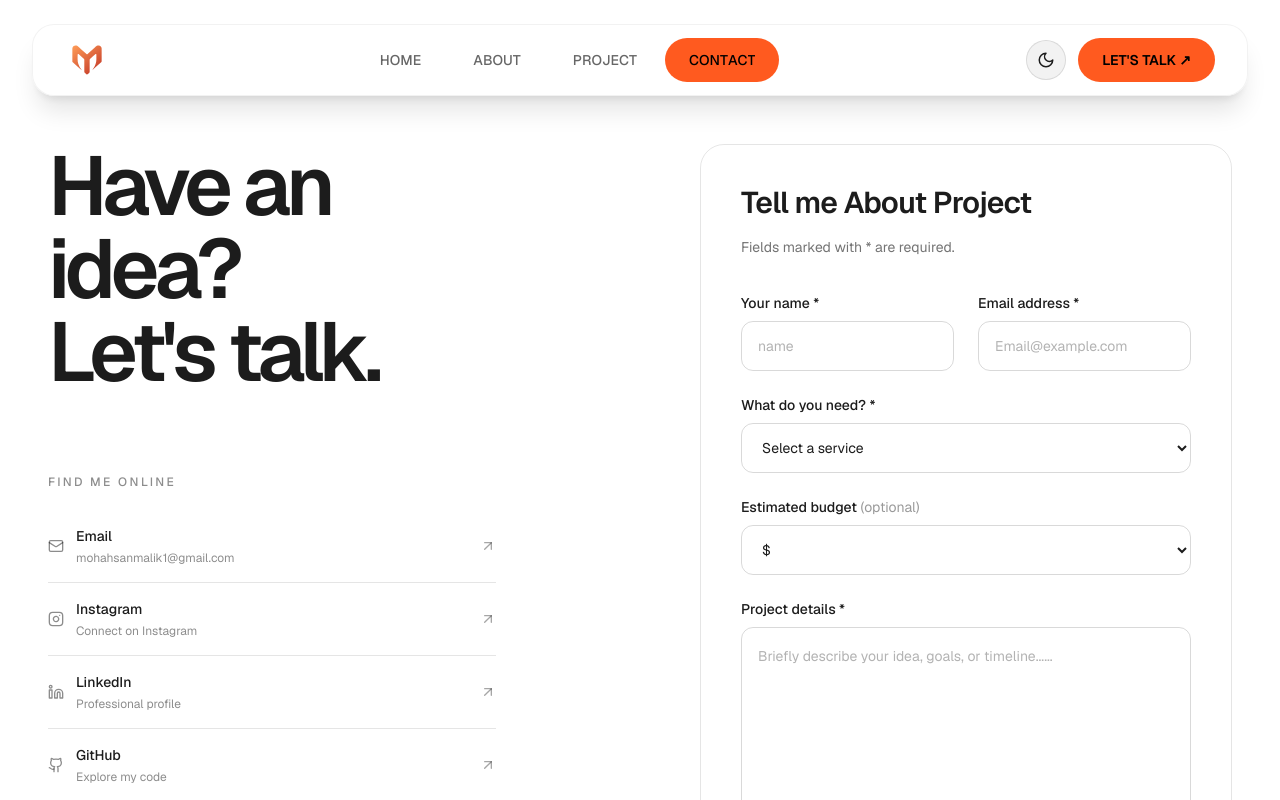
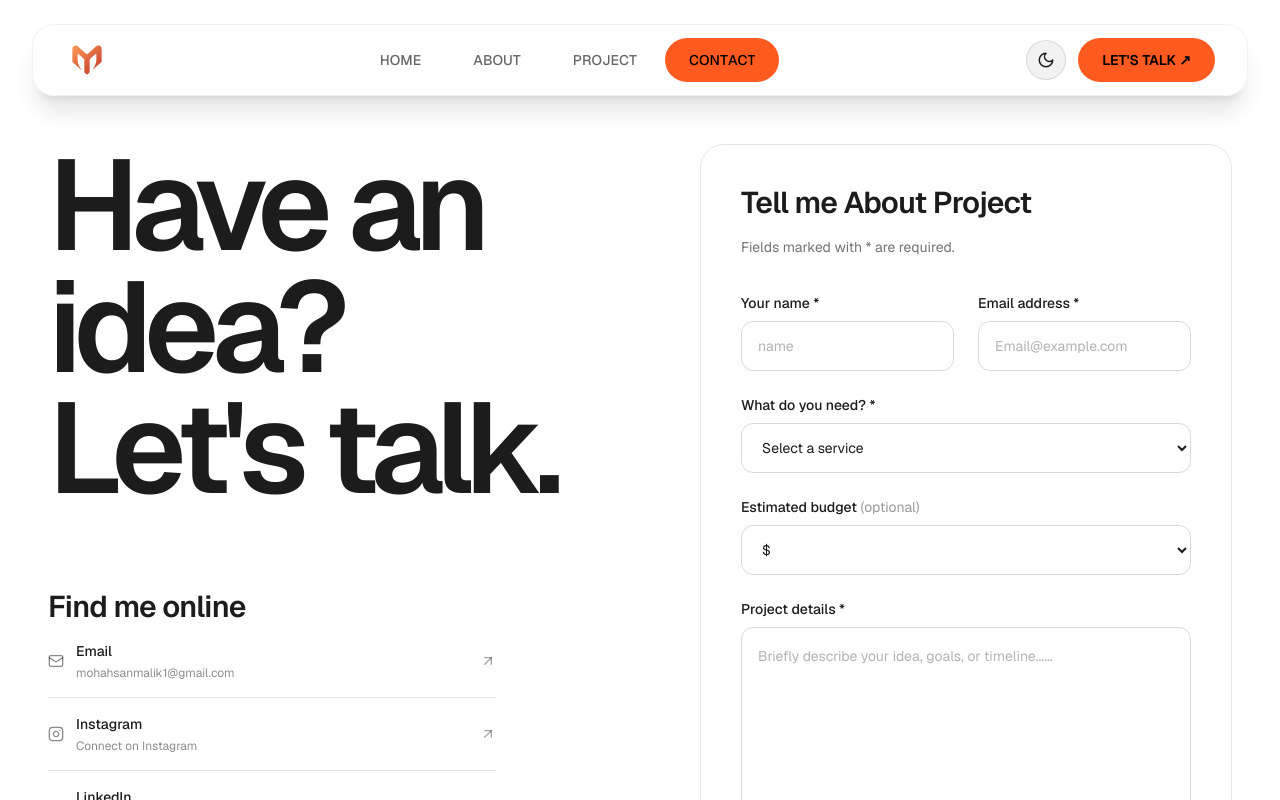
Before and after one commit to Yuton1/Portofolio_Malik, a Next.js app: page /contact in a window 1280 px wide. Shown: the top 800 px of the page. Built offline with nearby package versions, Linux system fonts and the light colour scheme.

Commit message:
mengubah ukuran font

```diff
--- a/app/(site)/contact/page.tsx
+++ b/app/(site)/contact/page.tsx
@@ -130,7 +130,7 @@ export default function ContactPage() {
         <div className="mx-auto grid max-w-[1600px] gap-14 lg:grid-cols-[1.05fr_0.95fr] lg:items-start lg:gap-16">
           {/* LEFT COLUMN: HEADING + FIND ME ONLINE */}
           <div className="flex flex-col">
-            <h1 className="text-8xl font-semibold leading-[0.95] tracking-[-0.06em] sm:text-8xl lg:text-[clamp(4.25rem,6.5vw,7rem)]">
+            <h1 className="text-98rem font-semibold leading-[0.95] tracking-[-0.06em] sm:text-8rem lg:text-[clamp(8rem,6.5vw,11rem)]">
               Have an
               <br />
               idea?
@@ -140,9 +140,9 @@ export default function ContactPage() {
 
             {/* SOCIAL LINKS */}
             <div className="mt-14 max-w-md lg:mt-20">
-              <h3 className="mb-5 text-xs font-medium uppercase tracking-[0.2em] text-black/45 dark:text-white/45">
-                Find me online
-              </h3>
+              <h2 className="text-2xl font-semibold tracking-tight sm:text-3xl">
+                  Find me online
+              </h2>
 
               <div className="divide-y divide-black/10 dark:divide-white/10">
                 {CONTACT_LINKS.map((item) => {
```
